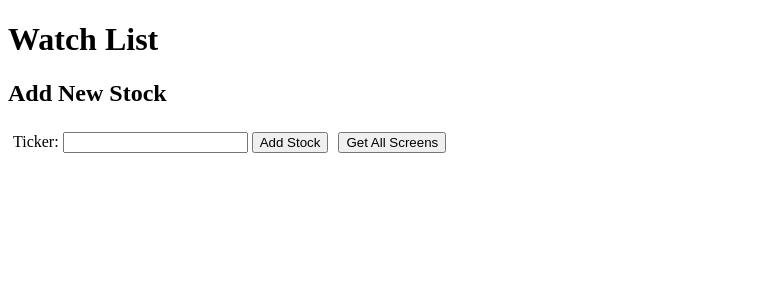
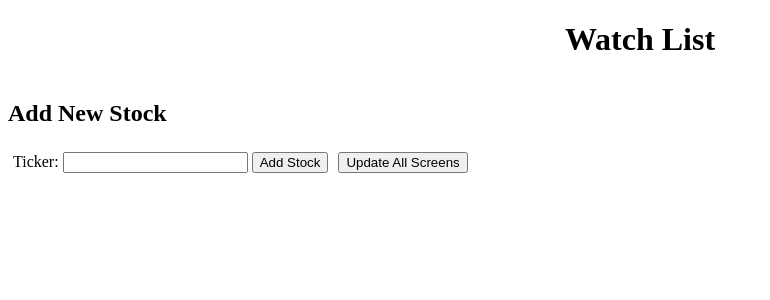
Before and after one commit to yuriyFsd/stockschecker, a Django app: page /bestperf/watchlist in a window 1280 px wide. Shown: the part 66-366 px from the top of the page, without its empty margins (0-770 px from the left). Run offline with Django 5.2, Linux system fonts and the light colour scheme; data comes from the database, SQL or seed files in the repository; data that the repository does not hold is empty.

Commit message:
ui and styles fix

```diff
--- a/bestperf/templates/bestperformers/index.html
+++ b/bestperf/templates/bestperformers/index.html
@@ -1,9 +1,9 @@
 {% extends "bestperformers/layout.html" %}
 
 {% block body %}
-    <h1>Best Performers</h1>`
-    <p>Welcome to the Best Performers page! (index.html)</p>
-
+    <div style="display: flex; justify-content: center;">
+        <h1>Best Performers</h1>
+    </div>
     <ul>
         {% for stock in bestperformers %}
             <li>
--- a/bestperf/templates/bestperformers/watchlist.html
+++ b/bestperf/templates/bestperformers/watchlist.html
@@ -1,10 +1,9 @@
 {% extends "bestperformers/layout.html" %}
 
 {% block body %}
-    <h1>Watch List</h1>
+    <div style="display: flex; justify-content: center;"><h1>Watch List</h1></div>
 
     <h2>Add New Stock</h2>
-
     <div style="display: flex;">
         <div style="margin: 5px;">
             <form action="{% url 'add_new_stock' %}" method="post">
@@ -18,10 +17,10 @@
         <!-- <button hx-post="/api/submit" hx-trigger="click" hx-target="#response">Send Request</button>
 <div id="response"></div> -->
 
-        <div style="margin: 5px;">
-            <form action="{% url 'getwatchlistallscreens' %}" method="get">
+        <div style="display:inline-block; margin: 5px;">
+            <form action="{% url 'getwatchlistallscreens' %}" method="get" onsubmit="return confirm('It will take a few minutes. Are you sure you want to update all screens?')">
                 {% csrf_token %}
-                <button type="submit">Get All Screens</button>
+                <button type="submit">Update All Screens</button>
             </form>
         </div>
         <div id="response"></div>
@@ -38,13 +37,13 @@
                 <div style="display:inline-block; color:darkcyan"><u>Price: {{ stock.price }}</u></div>
                 <div style="display:inline-block; color: blue;"> | {{ stock.timestamp }}</div>
                 <div style="display:inline-block;">
-                    <form action="{% url 'update_item_screens' stock.id %}" method="post">
+                    <form action="{% url 'update_item_screens' stock.id %}" method="post" onsubmit="return confirm('It will take a few minutes. Are you sure you want to update {{ stock.ticker }}?')">
                             {% csrf_token %}
                             <button>Update Item Screens</button>
                     </form>
                 </div>
                 <div style="display:inline-block;">
-                    <form action="{% url 'delete_item' stock.id %}" method="post">
+                    <form action="{% url 'delete_item' stock.id %}" method="post" onsubmit="return confirm('Are you sure you want to delete {{ stock.ticker }}?')">
                             {% csrf_token %}
                             <button>Delete Item</button>
                     </form>
```
